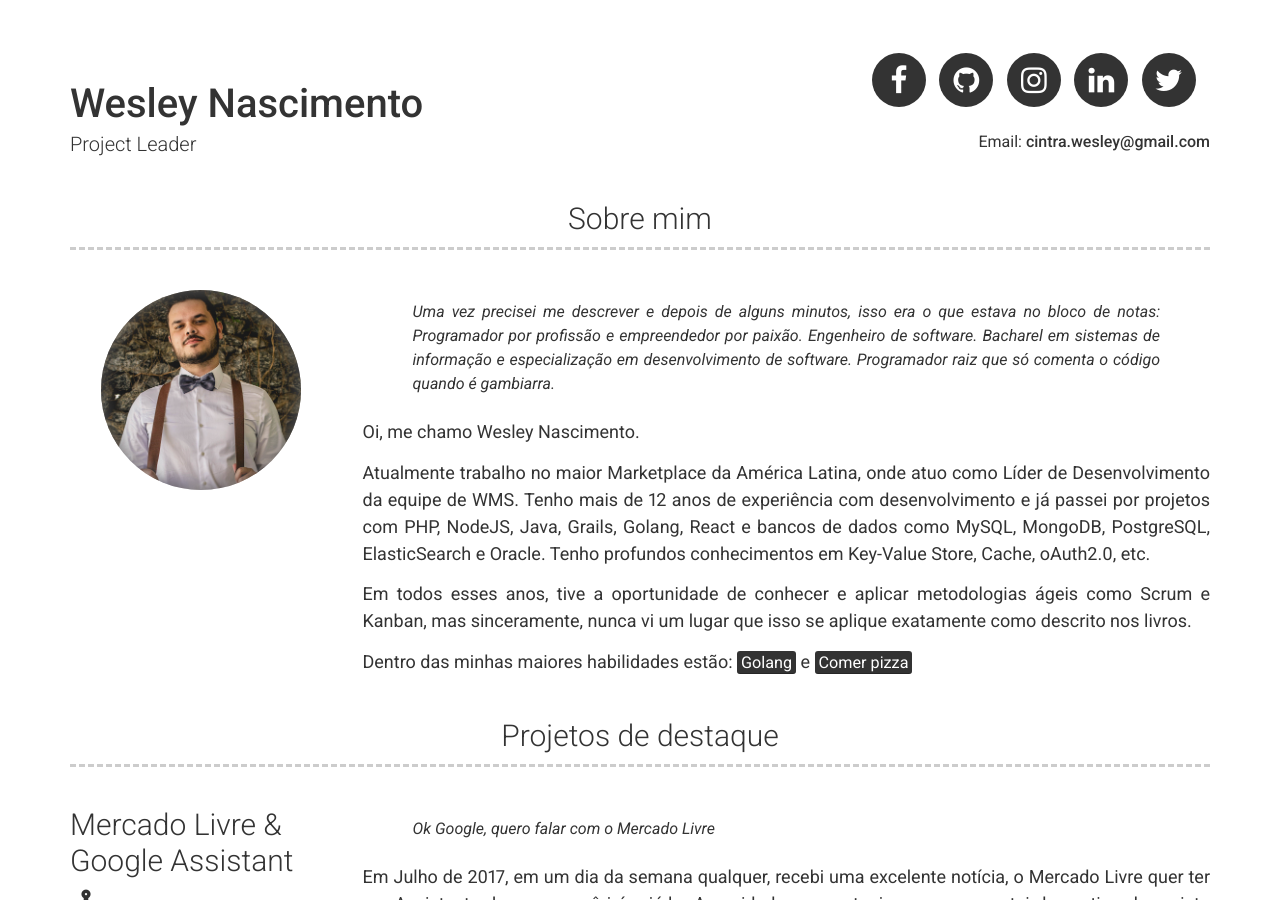
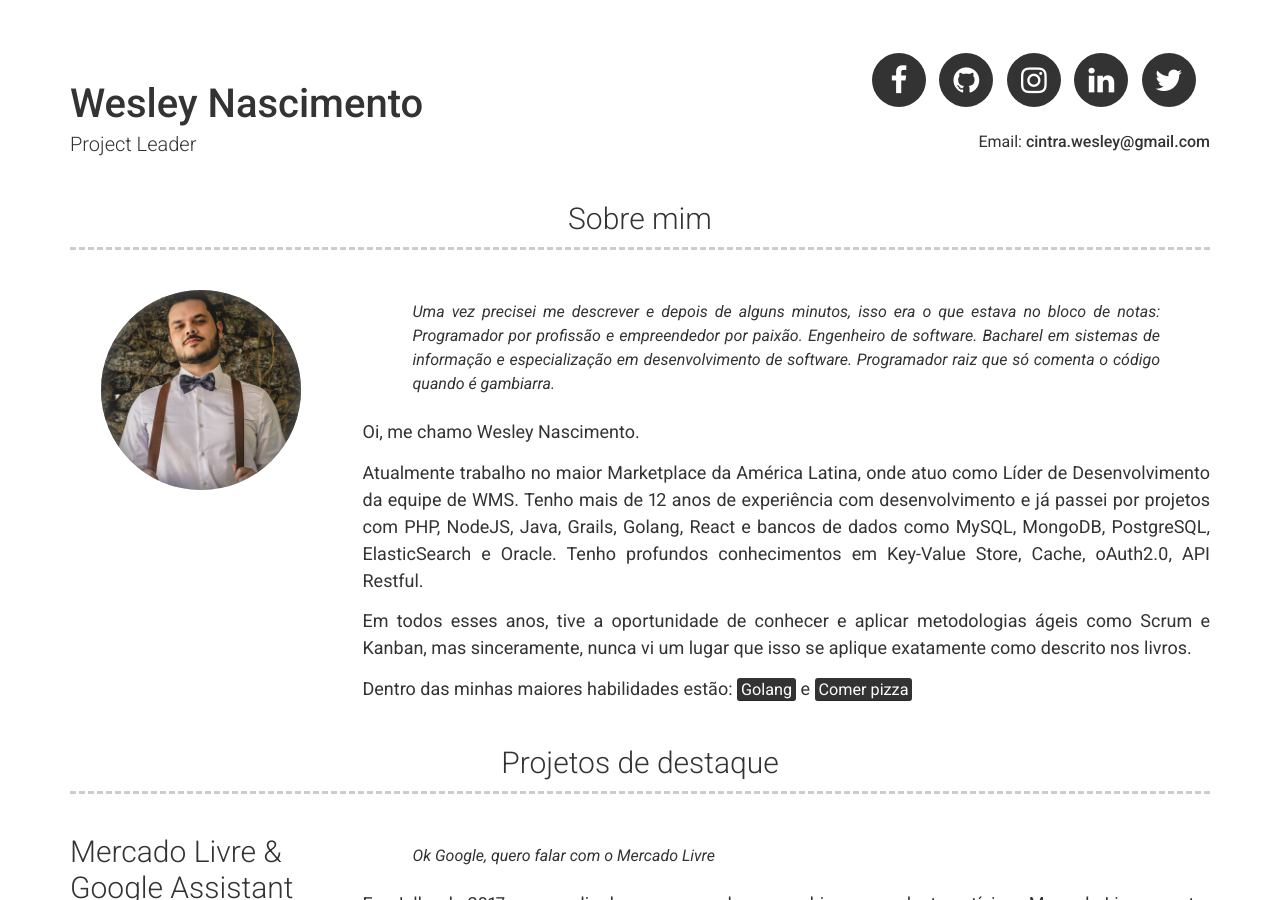
Before and after one commit to ZeusMode/wesleynascimento, a Jekyll site: the page built from index.md, in a window 1280 px wide and 900 px high. Built offline with Jekyll 4.4.1, drawn with Linux system fonts in a browser that asks for light colours.

Commit message:
update skills

```diff
--- a/_data/about.yml
+++ b/_data/about.yml
@@ -8,7 +8,7 @@ content: | # this will include new lines to allow paragraphs
   Oi, me chamo Wesley Nascimento.
 
   Atualmente trabalho no maior Marketplace da América Latina, onde atuo como Líder de Desenvolvimento da equipe de WMS.
-  Tenho mais de 12 anos de experiência com desenvolvimento e já passei por projetos com PHP, NodeJS, Java, Grails, Golang, React e bancos de dados como MySQL, MongoDB, PostgreSQL, ElasticSearch e Oracle. Tenho profundos conhecimentos em Key-Value Store, Cache, oAuth2.0, etc.
+  Tenho mais de 12 anos de experiência com desenvolvimento e já passei por projetos com PHP, NodeJS, Java, Grails, Golang, React e bancos de dados como MySQL, MongoDB, PostgreSQL, ElasticSearch e Oracle. Tenho profundos conhecimentos em Key-Value Store, Cache, oAuth2.0, API Restful.
 
   Em todos esses anos, tive a oportunidade de conhecer e aplicar metodologias ágeis como Scrum e Kanban, mas sinceramente, nunca vi um lugar que isso se aplique exatamente como descrito nos livros.
 
```
